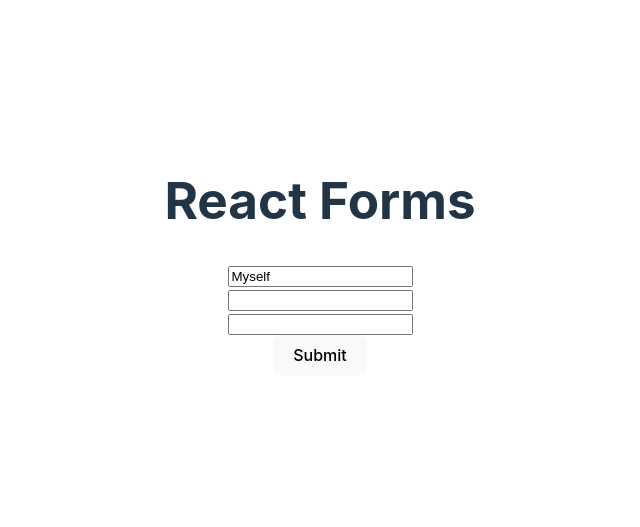
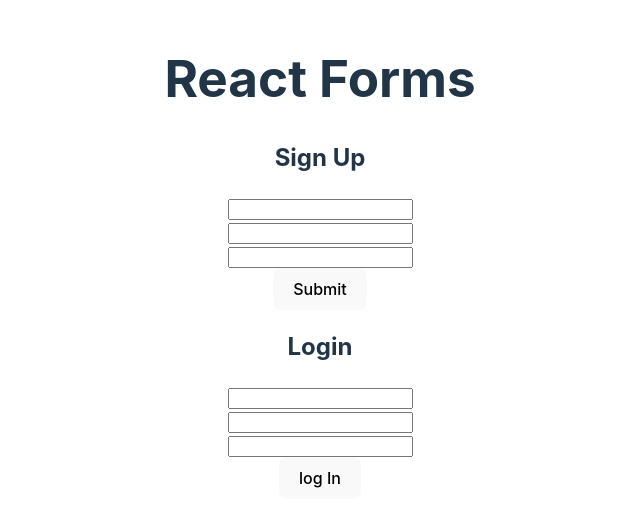
Before and after one commit to mashfikur/react-forms, a React (Vite) app: page / in a window 1280 px wide. Shown: the part 143-670 px from the top of the page, without its empty margins (320-960 px from the left). Built offline with nearby package versions, Linux system fonts and the light colour scheme.

Commit message:
reusable form created

```diff
--- a/src/App.jsx
+++ b/src/App.jsx
@@ -1,21 +1,30 @@
 import "./App.css";
-import HookForm from "./components/HookForm";
+import ReusableForm from "./components/ReusableForm";
+// import HookForm from "./components/HookForm";
 // import RefForm from "./components/RefForm";
 // import SimpleForm from "./components/SimpleForm";
 // import StatefulForm from "./components/StatefulForm";
 
 function App() {
+
+  const handleSignUp = (data)=>{
+    console.log('sign up data',data)
+  }
+  const handleLogIn = (data)=>{
+    console.log('login data',data)
+  }
+
   return (
     <>
       <h1>React Forms</h1>
 
       {/* <SimpleForm></SimpleForm> */}
       {/* <StatefulForm></StatefulForm> */}
+      {/* <RefForm></RefForm> */}
+      {/* <HookForm></HookForm> */}
 
-      {/* <RefForm></RefForm> */}
-
-      <HookForm></HookForm>
-
+      <ReusableForm formTitle={"Sign Up"} btnTitle={"Submit"} handleSubmit={handleSignUp} ></ReusableForm>
+      <ReusableForm formTitle={"Login"} btnTitle={"log In"} handleSubmit={handleLogIn} ></ReusableForm>
     </>
   );
 }
--- /dev/null
+++ b/src/components/ReusableForm.jsx
@@ -0,0 +1,29 @@
+const ReusableForm = ({ formTitle, btnTitle, handleSubmit }) => {
+
+  const handleLocalSubmit = (e) => {
+    e.preventDefault()
+    const data = {
+      name: e.target.text.value,
+      email: e.target.email.value,
+      password: e.target.password.value,
+    };
+    handleSubmit(data)
+  };
+
+  return (
+    <div>
+      <h2>{formTitle}</h2>
+      <form onSubmit={handleLocalSubmit}>
+        <input type="text" name="text" />
+        <br />
+        <input type="email" name="email" />
+        <br />
+        <input type="password" name="password" />
+        <br />
+        <button>{btnTitle}</button>
+      </form>
+    </div>
+  );
+};
+
+export default ReusableForm;
```
